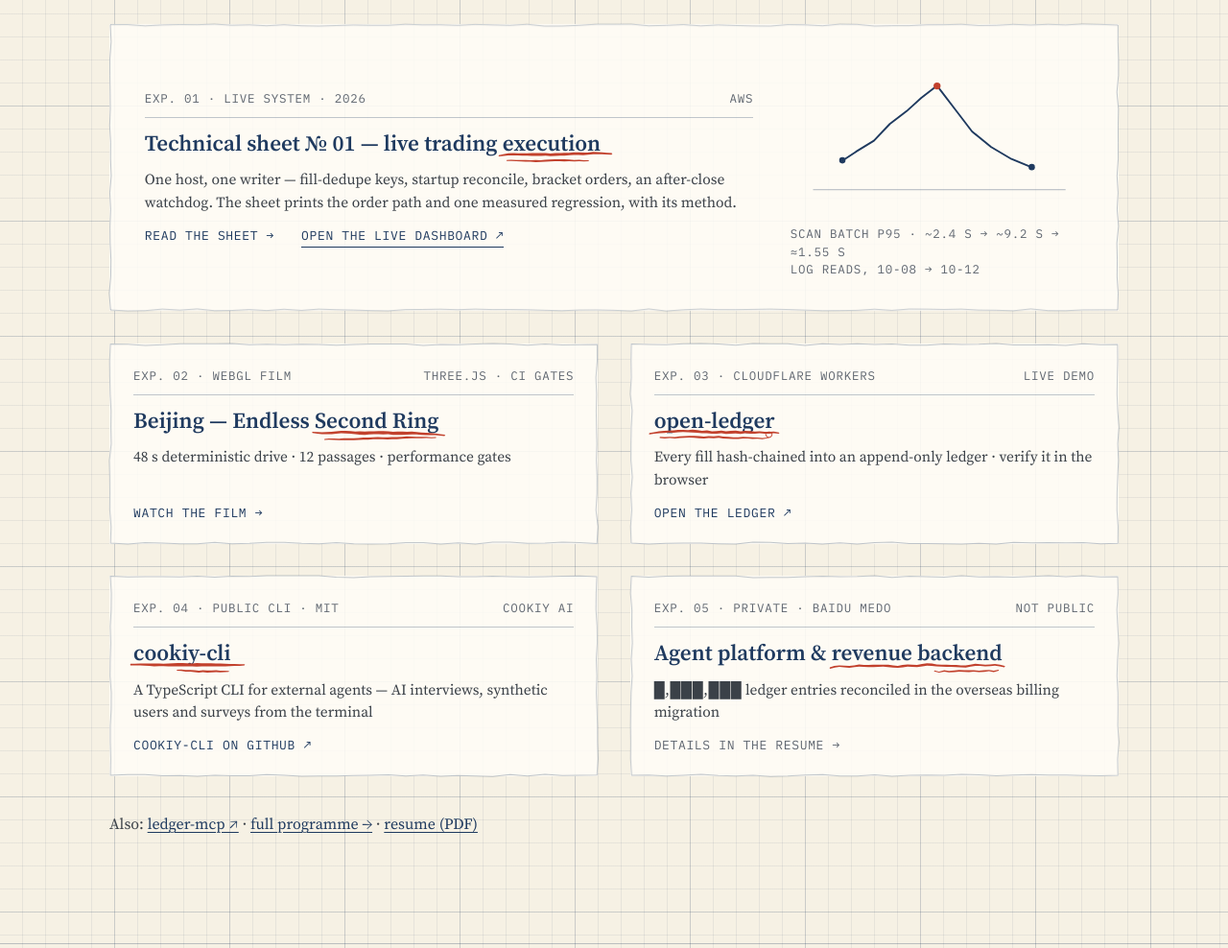
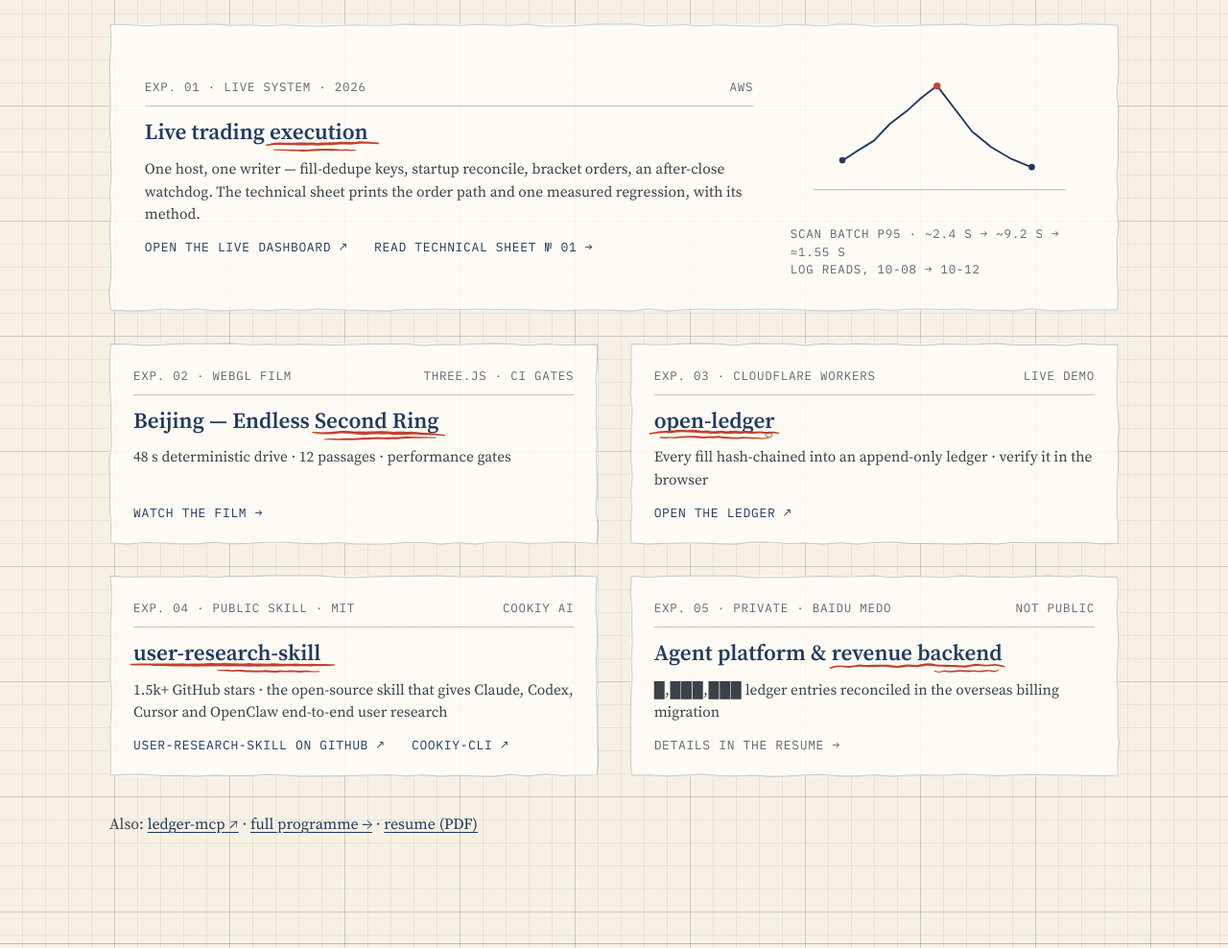
Before and after one commit to BrickerP/BrickerP.github.io, a website built with Vite: page index.html in a window 1280 px wide. Shown: the part 1929-2917 px from the top of the page at 96% size. Built offline with nearby package versions, Linux system fonts and the light colour scheme.

Commit message:
Open the live dashboard from the live-system card and link Cookiy's most-starred repo
Clicking real mouse paths showed the live-system card still sent every click to the technical sheet on this site, and the Cookiy card opened a 13-star CLI repo. The whole live-system card now opens the live dashboard with Read technical sheet as an explicit second link. The Cookiy card opens user-research-skill, the most-starred Cookiy repository, with cookiy-cli as the second link. verify-static asserts both.

```diff
--- a/index.html
+++ b/index.html
@@ -226,7 +226,7 @@ a.lab__go{text-decoration:none}
 a.lab__go:hover{color:var(--red)}
 .lab__links{display:flex;flex-wrap:wrap;gap:4px 28px;margin-top:auto;padding-top:14px}
 .lab__links .lab__go{margin-top:0;padding-top:0}
-.lab__go--live{position:relative;z-index:1;border-bottom:1px solid currentColor}
+.lab__go--alt{position:relative;z-index:1}
 .lab--private .lab__go{color:var(--soft)}
 .also{margin-top:28px;font-size:16px}
 .also a{display:inline-flex;align-items:center;min-height:44px}
@@ -438,11 +438,11 @@ a.lab__go:hover{color:var(--red)}
       <li class="lab lab--featured" data-ruled>
         <div class="lab__main">
           <p class="lab__n"><span class="mono">Exp. 01 · live system · 2026</span><span class="mono">AWS</span></p>
-          <h3><a href="/work/quant/">Technical sheet № 01 — live trading <span class="ul" data-ink="0">execution</span></a></h3>
-          <p class="lab__fact">One host, one writer — fill-dedupe keys, startup reconcile, bracket orders, an after-close watchdog. The sheet prints the order path and one measured regression, with its method.</p>
+          <h3><a href="https://d2c9pzwpavuktk.cloudfront.net/">Live trading <span class="ul" data-ink="0">execution</span></a></h3>
+          <p class="lab__fact">One host, one writer — fill-dedupe keys, startup reconcile, bracket orders, an after-close watchdog. The technical sheet prints the order path and one measured regression, with its method.</p>
           <div class="lab__links">
-            <span class="lab__go">Read the sheet →</span>
-            <a class="lab__go lab__go--live" href="https://d2c9pzwpavuktk.cloudfront.net/">Open the live dashboard ↗</a>
+            <span class="lab__go">Open the live dashboard ↗</span>
+            <a class="lab__go lab__go--alt" href="/work/quant/">Read technical sheet № 01 →</a>
           </div>
         </div>
         <figure class="lab__evidence" role="img" aria-label="Scan-batch p95 across three dates: about 2.4 seconds at baseline, a 9.2 second regression on 2026-10-08, and about 1.55 seconds after the fix">
@@ -472,10 +472,13 @@ a.lab__go:hover{color:var(--red)}
         <span class="pen-note pen-note--c" aria-hidden="true">verify it yourself</span>
       </li>
       <li class="lab" data-ruled>
-        <p class="lab__n"><span class="mono">Exp. 04 · public CLI · MIT</span><span class="mono">Cookiy AI</span></p>
-        <h3><a href="https://github.com/cookiy-ai/cookiy-cli"><span class="ul" data-ink="3">cookiy-cli</span></a></h3>
-        <p class="lab__fact">A TypeScript CLI for external agents — AI interviews, synthetic users and surveys from the terminal</p>
-        <span class="lab__go">cookiy-cli on GitHub ↗</span>
+        <p class="lab__n"><span class="mono">Exp. 04 · public skill · MIT</span><span class="mono">Cookiy AI</span></p>
+        <h3><a href="https://github.com/cookiy-ai/user-research-skill"><span class="ul" data-ink="3">user-research-skill</span></a></h3>
+        <p class="lab__fact">1.5k+ GitHub stars · the open-source skill that gives Claude, Codex, Cursor and OpenClaw end-to-end user research</p>
+        <div class="lab__links">
+          <span class="lab__go">user-research-skill on GitHub ↗</span>
+          <a class="lab__go lab__go--alt" href="https://github.com/cookiy-ai/cookiy-cli">cookiy-cli ↗</a>
+        </div>
         <span class="pen-note pen-note--d" aria-hidden="true">read the source</span>
       </li>
       <li class="lab lab--private" data-ruled>
```
Also changed, not shown: scripts/verify-static.mjs (+14 -8 lines).
